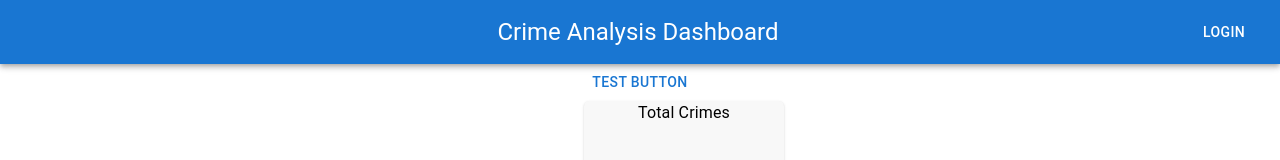
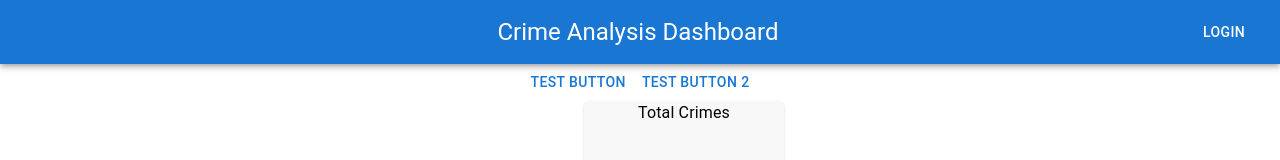
Before and after one commit to manitrana/manitrana.github.io, a React (Create React App) app: page / in a window 1280 px wide. Shown: the top 160 px of the page. Built offline with nearby package versions, Linux system fonts and the light colour scheme.

Commit message:
yet another test button

```diff
--- a/src/App.js
+++ b/src/App.js
@@ -34,6 +34,8 @@ function App() {
       {/* Test button */}
       <Button>Test Button</Button>
 
+      <Button>Test Button 2</Button>
+
       {/* High-Level Widgets */}
       <Container sx = {{ p: '2' }}>
         <Grid container spacing={12} justifyContent="center">
```
